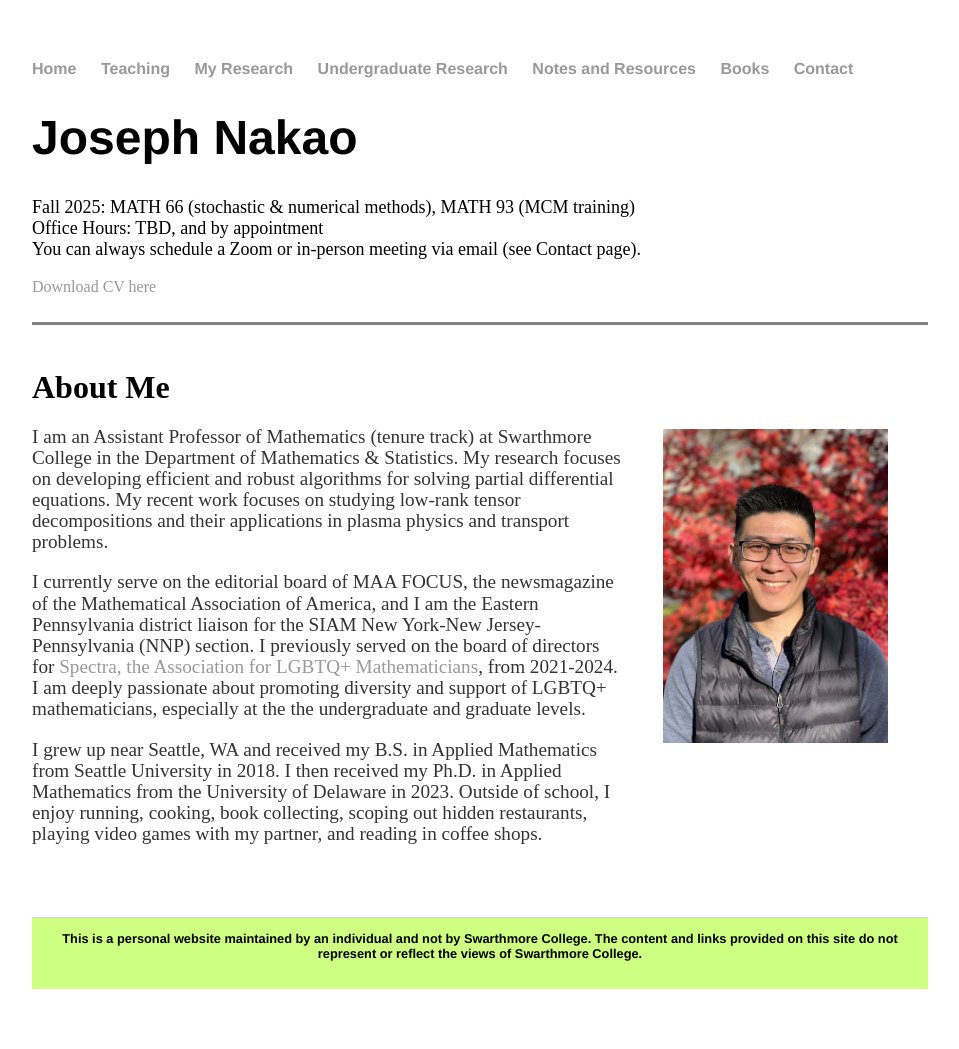
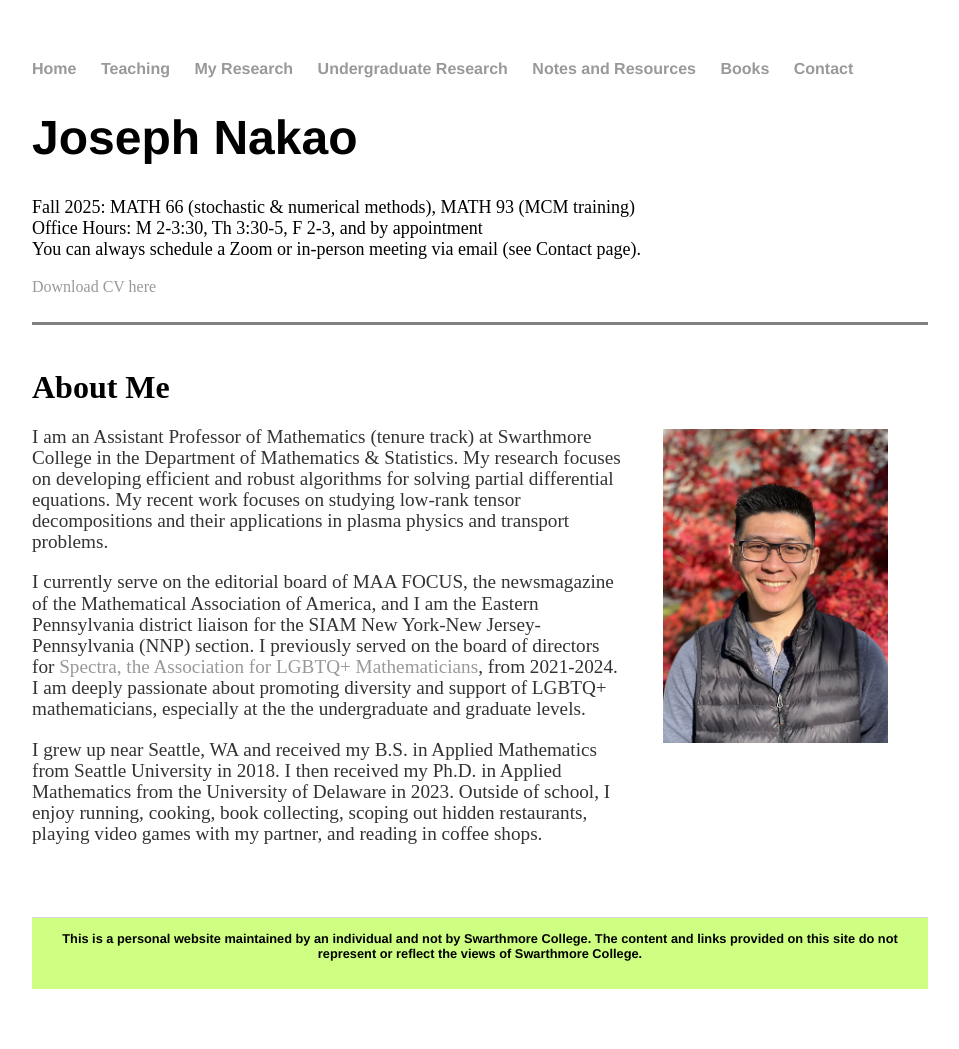
Before and after one commit to jhknakao/jhknakao.github.io, a Jekyll site: the page built from index.html, in a window 1280 px wide. Shown: the whole page, without its empty margins (160-1119 px from the left). Built offline with Jekyll 4.4.1, drawn with Linux system fonts in a browser that asks for light colours.

Commit message:
Update index.html

```diff
--- a/index.html
+++ b/index.html
@@ -6,7 +6,7 @@
 	<h1>Joseph Nakao</h1>
 	<font size="4">Fall 2025: MATH 66 (stochastic & numerical methods), MATH 93 (MCM training)</font>
 	<br>
-	<font size="4">Office Hours: TBD, and by appointment</font>
+	<font size="4">Office Hours: M 2-3:30, Th 3:30-5, F 2-3, and by appointment</font>
 	<br>
 	<font size="4">You can always schedule a Zoom or in-person meeting via email (see Contact page).</font>
 	<br>
```
